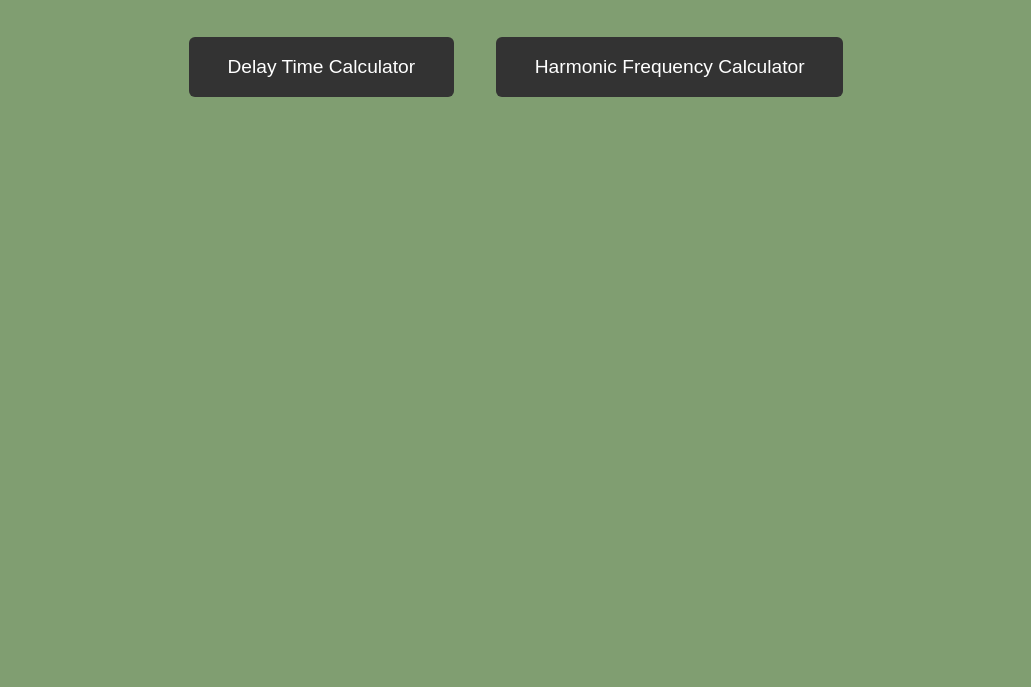
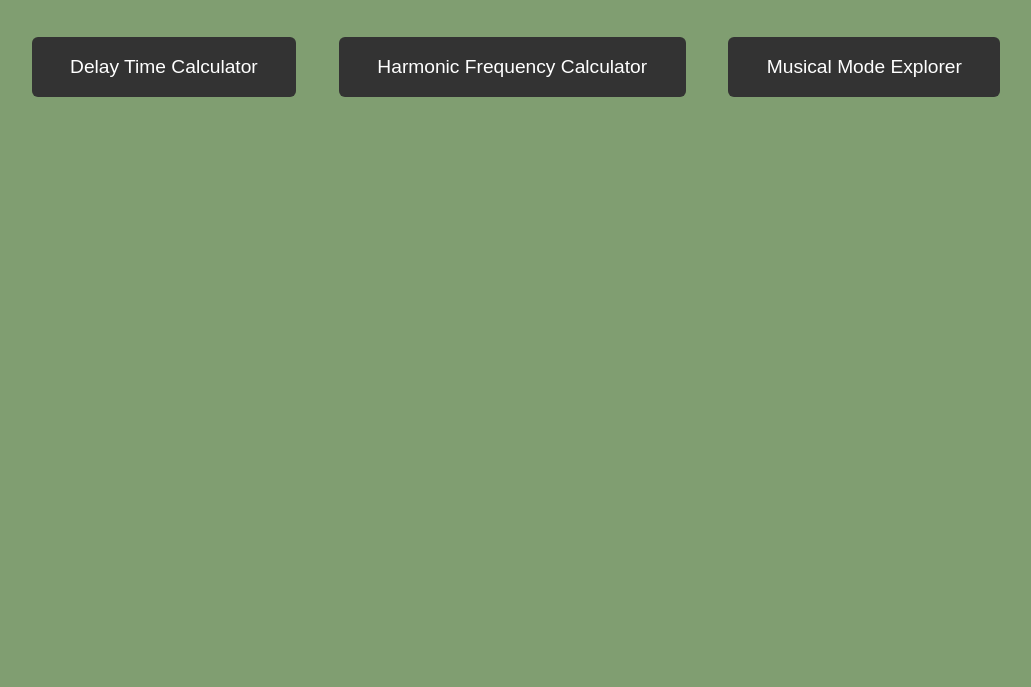
Before and after one commit to rooperuuska/Music-Utility-Tools, a plain HTML site: page index.html in a window 1280 px wide. Shown: the part 113-800 px from the top of the page, without its empty margins (124-1155 px from the left). Drawn offline with Linux system fonts and the light colour scheme.

Commit message:
Update index.html
Added link to Musical Mode Explorer

```diff
--- a/index.html
+++ b/index.html
@@ -32,5 +32,6 @@
   <h1>Music Utility Tools</h1>
   <a href="delay_time_calculator.html" target="_self">Delay Time Calculator</a>
   <a href="harmonic_frequency_calculator.html" target="_self">Harmonic Frequency Calculator</a>
+  <a href="musical_mode_explorer.html" target="_self">Musical Mode Explorer</a>
 </body>
 </html>
```
